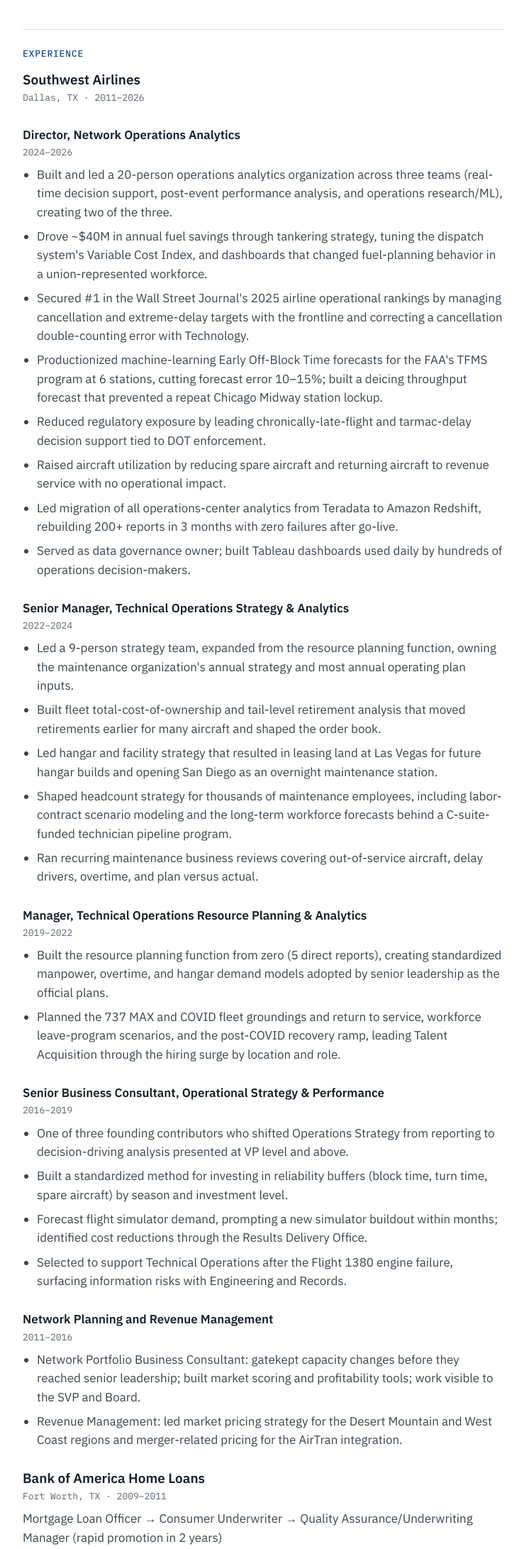
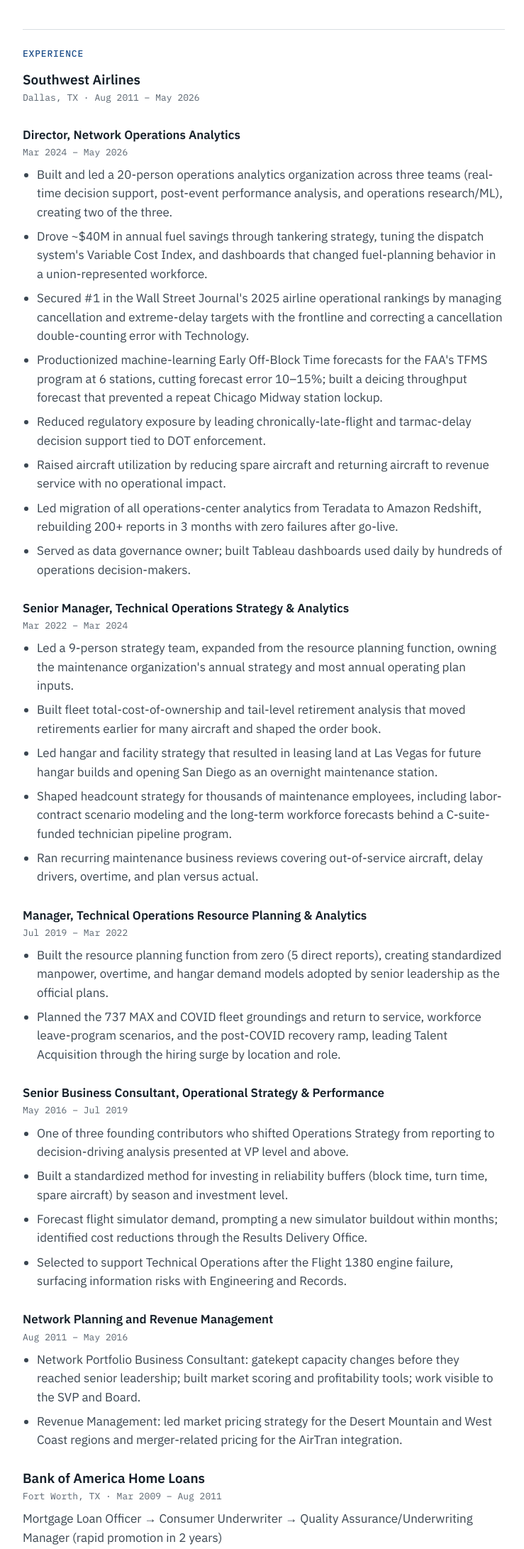
Before and after one commit to keegansullengerGIT/resume, a plain HTML site: page index.html in a window 1280 px wide. Shown: the part 1002-3185 px from the top of the page at 71% size, without its empty margins (268-1007 px from the left). Drawn offline with Linux system fonts and the light colour scheme.

Commit message:
Add files via upload

```diff
--- a/index.html
+++ b/index.html
@@ -91,11 +91,11 @@
   <section aria-labelledby="exp-h">
     <h2 class="label" id="exp-h">Experience</h2>
     <h3>Southwest Airlines</h3>
-    <div class="dates">Dallas, TX · 2011–2026</div>
+    <div class="dates">Dallas, TX · Aug 2011 – May 2026</div>
 
     <div class="role">
       <p class="role-title">Director, Network Operations Analytics</p>
-      <div class="dates">2024–2026</div>
+      <div class="dates">Mar 2024 – May 2026</div>
       <ul class="points">
         <li>Built and led a 20-person operations analytics organization across three teams (real-time decision support, post-event performance analysis, and operations research/ML), creating two of the three.</li>
         <li>Drove ~$40M in annual fuel savings through tankering strategy, tuning the dispatch system's Variable Cost Index, and dashboards that changed fuel-planning behavior in a union-represented workforce.</li>
@@ -110,7 +110,7 @@
 
     <div class="role">
       <p class="role-title">Senior Manager, Technical Operations Strategy &amp; Analytics</p>
-      <div class="dates">2022–2024</div>
+      <div class="dates">Mar 2022 – Mar 2024</div>
       <ul class="points">
         <li>Led a 9-person strategy team, expanded from the resource planning function, owning the maintenance organization's annual strategy and most annual operating plan inputs.</li>
         <li>Built fleet total-cost-of-ownership and tail-level retirement analysis that moved retirements earlier for many aircraft and shaped the order book.</li>
@@ -122,7 +122,7 @@
 
     <div class="role">
       <p class="role-title">Manager, Technical Operations Resource Planning &amp; Analytics</p>
-      <div class="dates">2019–2022</div>
+      <div class="dates">Jul 2019 – Mar 2022</div>
       <ul class="points">
         <li>Built the resource planning function from zero (5 direct reports), creating standardized manpower, overtime, and hangar demand models adopted by senior leadership as the official plans.</li>
         <li>Planned the 737 MAX and COVID fleet groundings and return to service, workforce leave-program scenarios, and the post-COVID recovery ramp, leading Talent Acquisition through the hiring surge by location and role.</li>
@@ -131,7 +131,7 @@
 
     <div class="role">
       <p class="role-title">Senior Business Consultant, Operational Strategy &amp; Performance</p>
-      <div class="dates">2016–2019</div>
+      <div class="dates">May 2016 – Jul 2019</div>
       <ul class="points">
         <li>One of three founding contributors who shifted Operations Strategy from reporting to decision-driving analysis presented at VP level and above.</li>
         <li>Built a standardized method for investing in reliability buffers (block time, turn time, spare aircraft) by season and investment level.</li>
@@ -142,7 +142,7 @@
 
     <div class="role">
       <p class="role-title">Network Planning and Revenue Management</p>
-      <div class="dates">2011–2016</div>
+      <div class="dates">Aug 2011 – May 2016</div>
       <ul class="points">
         <li>Network Portfolio Business Consultant: gatekept capacity changes before they reached senior leadership; built market scoring and profitability tools; work visible to the SVP and Board.</li>
         <li>Revenue Management: led market pricing strategy for the Desert Mountain and West Coast regions and merger-related pricing for the AirTran integration.</li>
@@ -151,7 +151,7 @@
 
     <div class="role">
       <h3>Bank of America Home Loans</h3>
-      <div class="dates">Fort Worth, TX · 2009–2011</div>
+      <div class="dates">Fort Worth, TX · Mar 2009 – Aug 2011</div>
       <p>Mortgage Loan Officer → Consumer Underwriter → Quality Assurance/Underwriting Manager (rapid promotion in 2 years)</p>
     </div>
   </section>
```
Also changed, not shown: 1 other file.
